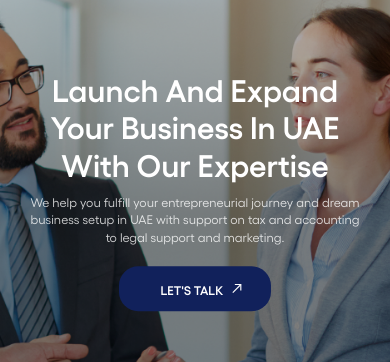
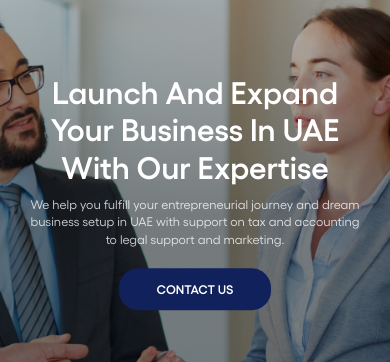
Before and after one commit to lazim-mv/BeaconUAE, a Next.js app: page / in a window 390 px wide. Shown: the part 199-561 px from the top of the page. Built offline with nearby package versions, Linux system fonts and the light colour scheme.

Commit message:
v2.0.27 whatAppChat

```diff
--- a/src/app/components/Hero.js
+++ b/src/app/components/Hero.js
@@ -45,7 +45,7 @@ function Hero() {
             <div className="hButtonContainer heroButton">
               <div className="visibleWrapperContainer">
                 <div className="topVisibleContainer btn">
-                  Let&apos;s Talk
+                  Contact Us
                   <div className="topVisibleArrow">
                     <Image
                       className="heroArrows"
@@ -57,7 +57,7 @@ function Hero() {
                   </div>
                 </div>
                 <div className="bottomVisibleContainer btn">
-                  Let&apos;s Talk
+                  Contact Us
                   <div className="bottomVisibleArrow">
                     <Image
                       className="heroArrows"
--- a/src/app/globals.css
+++ b/src/app/globals.css
@@ -2127,6 +2127,19 @@ li{
 
   .mainContainer{
     gap: 50px;
+  }
+
+  .topVisibleArrow, .bottomVisibleArrow {
+    display: none;
+  }
+
+  .topVisibleContainer,
+  .bottomVisibleContainer {
+    transform: translate(-50%, -50%) !important;
+  }
+
+  .bottomVisibleContainer{
+    display: none;
   }
 
 
@@ -2289,7 +2302,7 @@ li{
   .heroContainer .heroButton{
     margin-top: 5.333333333333334vw;
     width: 38.794666666666664vw;
-    height: 11.679999999999998vw;
+    height: 10.68vw;
     border-radius: 4.947916666666666vw;
     background-color: #11215B;
   }
```
